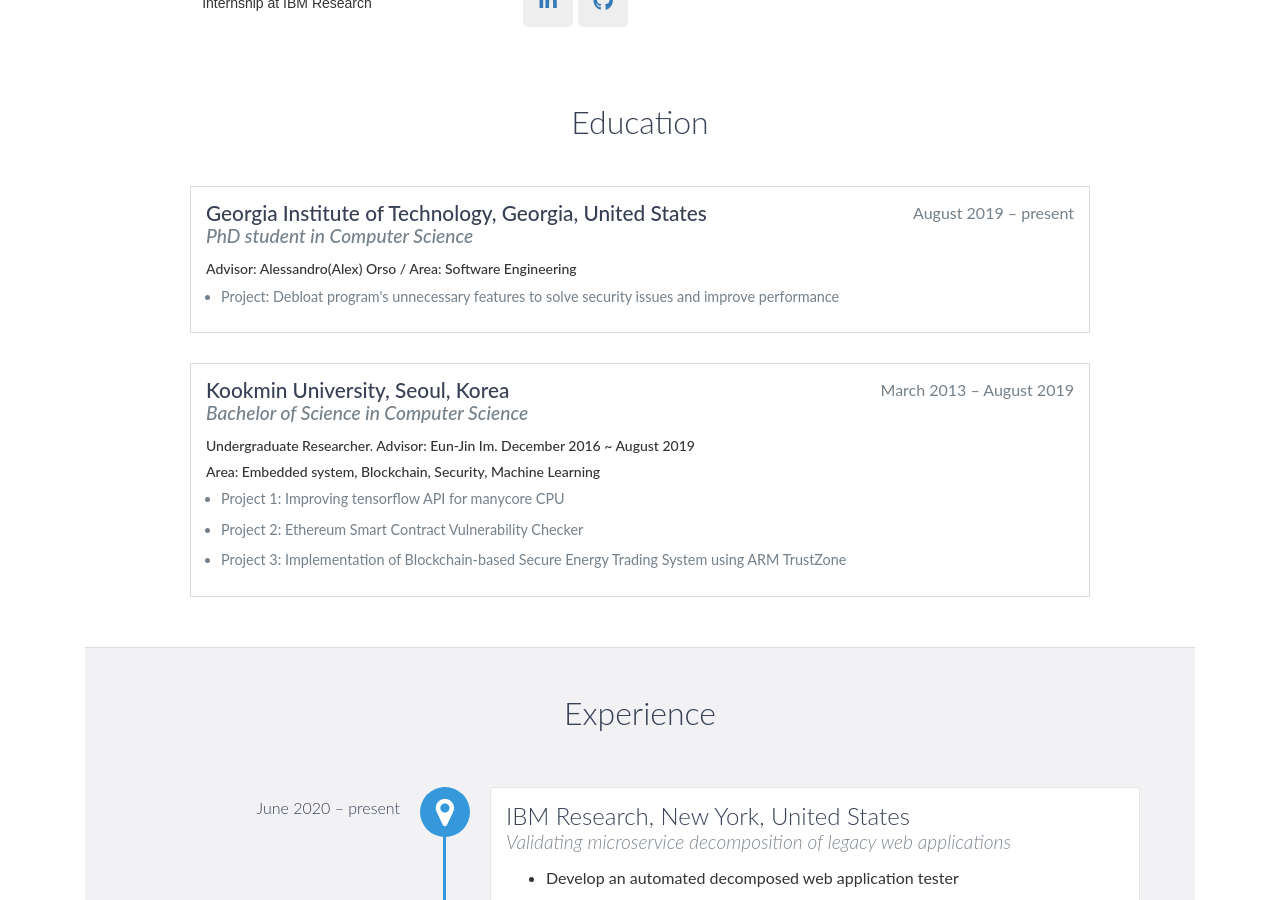
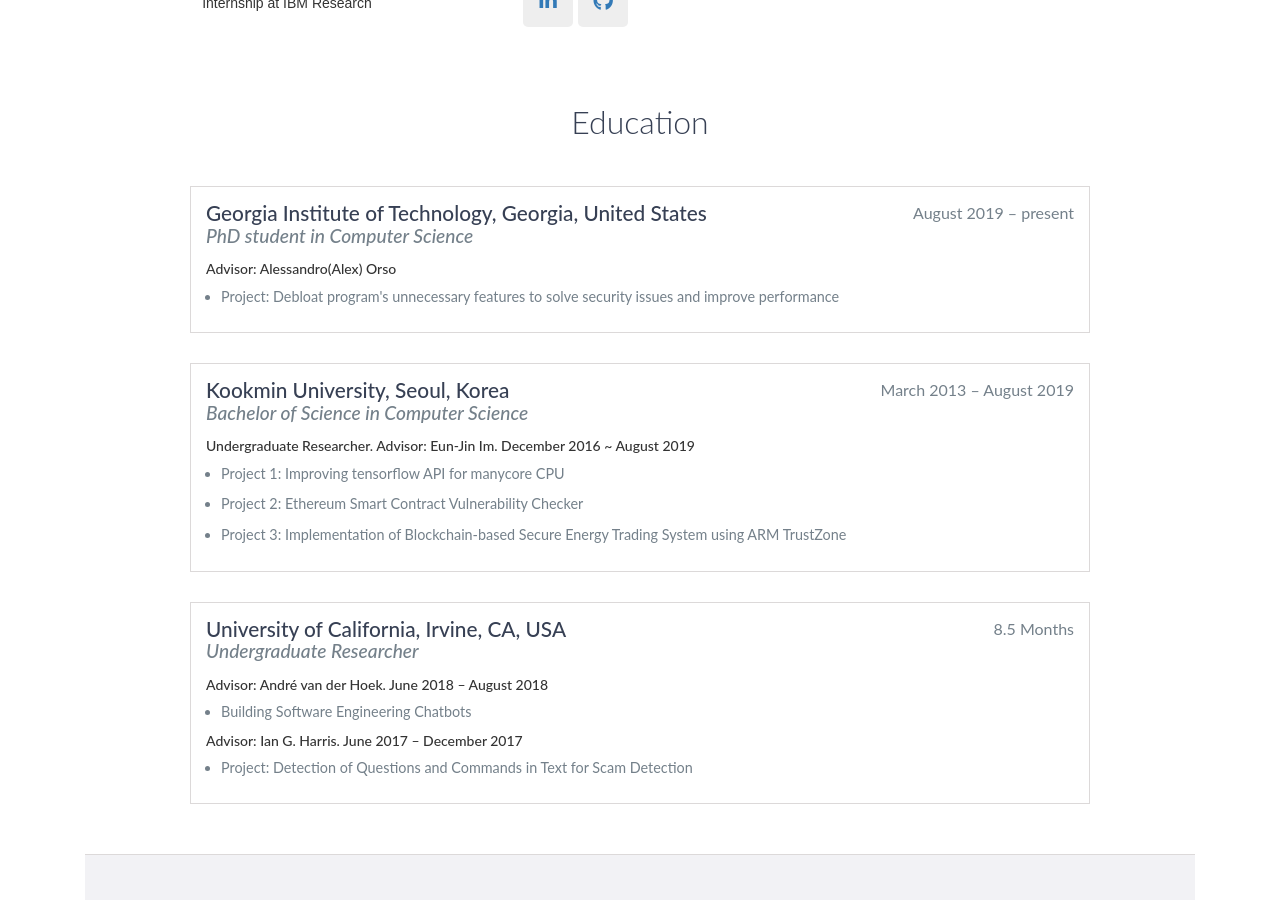
Before and after one commit to codingsoo/codingsoo.github.io1, a Jekyll site: the page built from index.html, in a window 1280 px wide and 900 px high, scrolled down 767 px. Built offline with Jekyll 4.4.1, drawn with Linux system fonts in a browser that asks for light colours; nearby versions of some CDN libraries; comment, search, counter and statistics services are not loaded.

Commit message:
put UCI to education

```diff
--- a/index.html
+++ b/index.html
@@ -70,7 +70,7 @@
                         <h3>Georgia Institute of Technology, Georgia, United States</h3>
                         <span class="education-date">August 2019 – present</span>
                         <h4>PhD student in Computer Science</h4>
-                        <h5>Advisor: Alessandro(Alex) Orso / Area: Software Engineering</h5>
+                        <h5>Advisor: Alessandro(Alex) Orso</h5>
                         <ul>
                             <li>Project: Debloat program's unnecessary features to solve security issues and improve performance</li>
                         </ul>
@@ -81,11 +81,24 @@
                         <span class="education-date">March 2013 – August 2019</span>
                         <h4>Bachelor of Science in Computer Science</h4>
                         <h5>Undergraduate Researcher. Advisor: Eun-Jin Im. December 2016 ~ August 2019</h5>
-                        <h5>Area: Embedded system, Blockchain, Security, Machine Learning</h5>
                         <ul>
                             <li>Project 1: Improving tensorflow API for manycore CPU</li>
                             <li>Project 2: Ethereum Smart Contract Vulnerability Checker</li>
                             <li>Project 3: Implementation of Blockchain-based Secure Energy Trading System using ARM TrustZone</li>
+                        </ul>
+                    </div>
+
+                    <div class="education-block">
+                        <h3>University of California, Irvine, CA, USA</h3>
+                        <span class="education-date">8.5 Months</span>
+                        <h4>Undergraduate Researcher</h4>
+                        <h5>Advisor: André van der Hoek. June 2018 – August 2018</h5>
+                        <ul>
+                            <li>Building Software Engineering Chatbots</li>
+                        </ul>
+                        <h5>Advisor: Ian G. Harris. June 2017 – December 2017</h5>
+                        <ul>
+                            <li>Project: Detection of Questions and Commands in Text for Scam Detection</li>
                         </ul>
                     </div>
                 </div>
```
